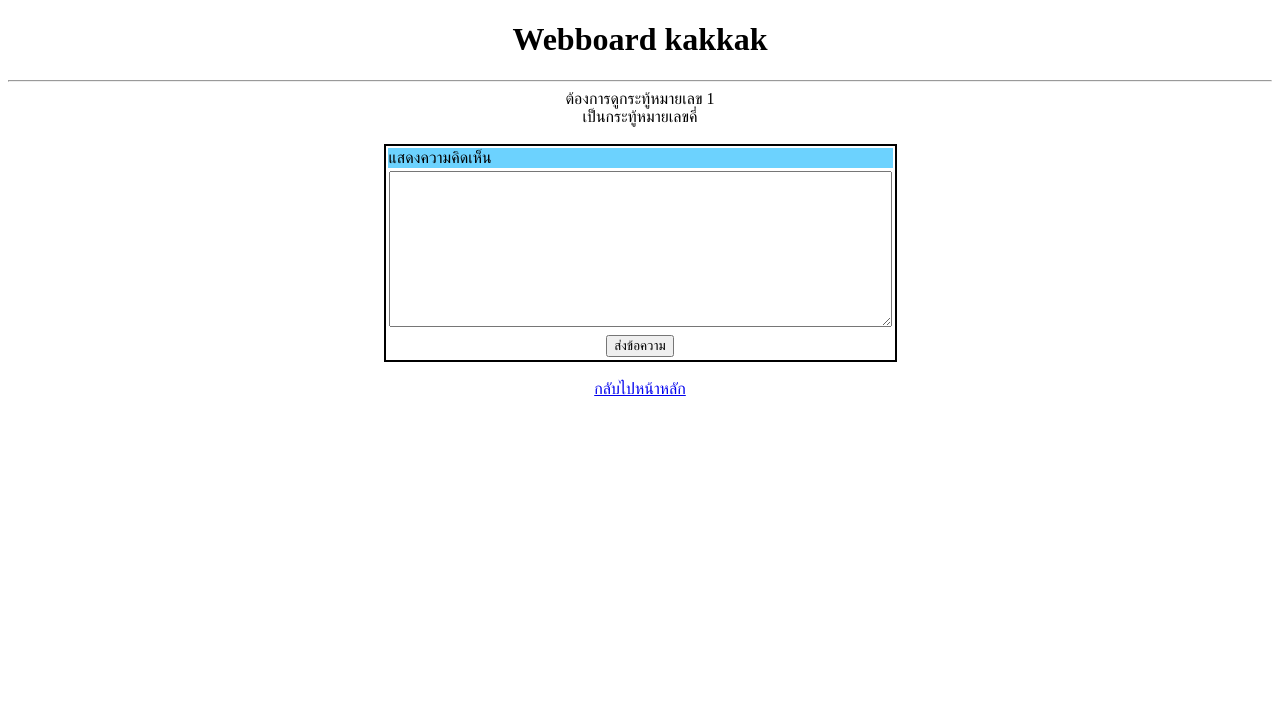
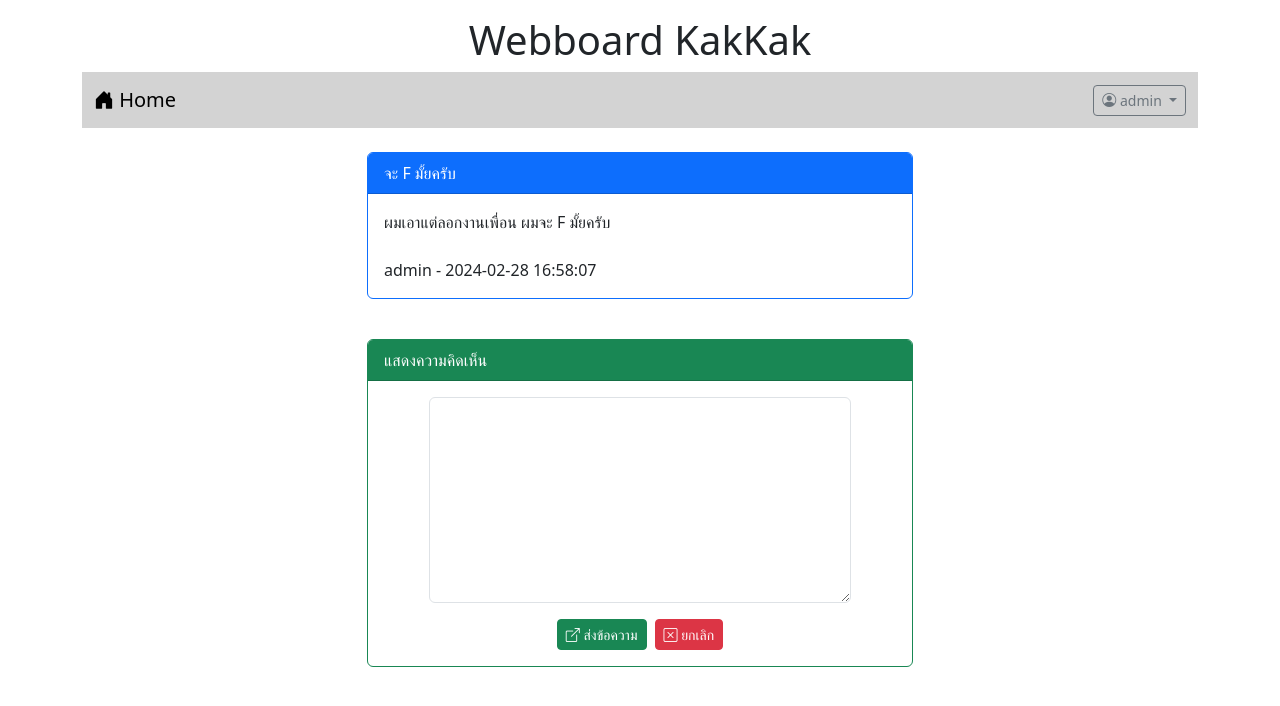
Before and after one commit to Nitipoom007/Webboard_ECT_25, a PHP site: page /post.php?id=1 in a window 1280 px wide. Shown: the top 706 px of the page. Run offline with PHP 8.4, Linux system fonts and the light colour scheme; a user stored in the database is signed in; data comes from the database, SQL or seed files in the repository; tables that the repository leaves empty hold one stand-in row (values such as "Sample post").

Commit message:
work10
edit post.php and Create post_save.php

```diff
--- a/post.php
+++ b/post.php
@@ -1,37 +1,84 @@
+<?php
+session_start();
+?>
 <!DOCTYPE html>
 <html lang="en">
 <head>
     <meta charset="UTF-8">
     <meta name="viewport" content="width=device-width, initial-scale=1.0">
+    <link rel="stylesheet" href="bootstrap-5.3.2-dist/css/bootstrap.min.css">
+    <link rel="stylesheet" href="https://cdn.jsdelivr.net/npm/bootstrap-icons@1.11.3/font/bootstrap-icons.min.css">
+    <script src="bootstrap-5.3.2-dist/js/bootstrap.bundle.min.js"></script>
     <title>Document</title>
 </head>
 <body>
-    <h1 style="text-align: center;">Webboard kakkak</h1>
-    <hr>
-    <div style="text-align: center;">
-        <?php
-            $number = $_GET['id'];
-            echo "ต้องการดูกระทู้หมายเลข $number<br>";
-            if(($number % 2) == 0) {
-                echo "เป็นกระทู้หมายเลขคู่ <br>";
-            }
-            else{
-                echo "เป็นกระทู้หมายเลขคี่ <br>";
-            }
-        ?>
-    </div>
-    <br>
-    <form>
-        <table style="border: 2px solid black; width: 40%;" align="center">
-        <tr><td colspan="2" style="background-color: #6cd2fe;">แสดงความคิดเห็น</td></tr>
-        <tr><td><textarea name="message" rows="10" cols="60"></textarea></td></tr>
-        <tr><td colspan="2" align="center"><input type="submit" value="ส่งข้อความ" ></td></tr>
-        </table>
+    <div class="container-lg">
+        <h1 style="text-align: center;" class="mt-3">Webboard KakKak</h1>
+        <?php include "nav.php" ?>
+        <div class="row mt-4">
+            <div class="col-lg-3 col-md-2 col-sm-1"></div>
+            <div class="col-lg-6 col-md-8 col-sm-10">
 
-    </form>
-    <br>
-    <div style="text-align: center;">
-        <a href="index.php">กลับไปหน้าหลัก</a>
+                <?php
+                    $conn=new PDO("mysql:host=localhost;dbname=webboard;charset=utf8","root","");
+                    $sql="select post.title,post.content,post.post_date,user.login
+                    from post inner join user on
+                    (post.user_id = user.id) where post.id = $_GET[id]";
+                    $result=$conn->query($sql);
+                    while($row = $result->fetch()) {
+                        echo "<div class='card border-primary'>";
+                        echo "<div class='card-header bg-primary text-white'>$row[0]</div>";
+                        echo "<div class='card-body'>$row[1]<br><br>$row[3] - $row[2]</div>";
+                        echo "</div><br>";
+                    }
+                ?>
+                <?php
+                    $conn=new PDO("mysql:host=localhost;dbname=webboard;charset=utf8","root","");
+                    $sql="select comment.content,comment.post_date,user.login
+                    from comment inner join user on
+                    (comment.user_id = user.id) where comment.post_id = $_GET[id]";
+                    $result=$conn->query($sql);
+                    $i = 1;
+                    while($row = $result->fetch()) {
+                        echo "<div class='card border-info'>";
+                        echo "<div class='card-header bg-info text-white'>ความคิดเห็นที่ $i</div>";
+                        echo "<div class='card-body'>$row[0]<br><br>$row[2] - $row[1]</div>";
+                        echo "</div><br>";
+                        $i = $i+1;
+                    }
+                    $conn = null;
+                ?>
+                <?php if(isset($_SESSION['id'])) { ?>
+                <div class="card border-success mt-3">
+                    <div class="card-header bg-success text-white">แสดงความคิดเห็น</div>
+                    <div class="card-body">
+                        <form action="post_save.php" method="post">
+                            <input type="hidden" name="post_id"
+                            value="<?= $_GET['id'];?>">
+                            <div class="row mb3 justify-content-center">
+                                <div class="col-lg-10">
+                                    <textarea name="comment" rows="8"
+                                    class="form-control" require></textarea>
+                                </div>
+                            </div>
+                            <div class="row mt-3">
+                                <div class="col-lg-12 d-flex justify-content-center">
+                                    <button type="submit" class="btn btn-success btn-sm text-white">
+                                        <i class="bi bi-box-arrow-up-right"></i> ส่งข้อความ
+                                    </button>
+                                    <button type="reset" class="btn btn-danger btn-sm ms-2">
+                                        <i class="bi bi-x-square"></i> ยกเลิก
+                                    </button>
+                                </div>
+                            </div>
+                        </form>
+                    </div>
+                </div>
+                <?php } ?>
+                <br>
+            </div>
+            <div class="col-lg-3 col-md-2 col-sm-1"></div>
+        </div>
     </div>
 </body>
 </html>
```
Also changed, not shown: post_save.php (added, +12 -0 lines), test.html (added, +15 -0 lines).
